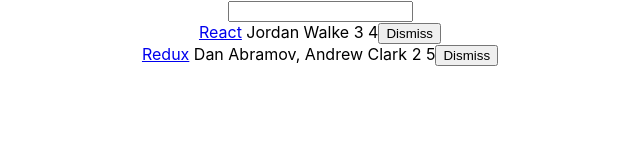
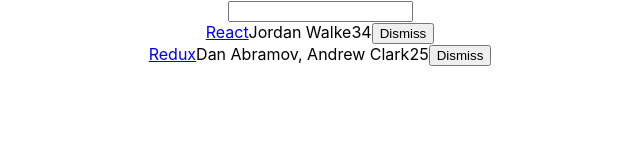
Before and after one commit to kbutchm/hackernews, a React (Create React App) app: page / in a window 1280 px wide. Shown: the top 160 px of the page, without its empty margins (320-960 px from the left). Built offline with nearby package versions, Linux system fonts and the light colour scheme.

Commit message:
split components

```diff
--- a/src/App.js
+++ b/src/App.js
@@ -53,26 +53,39 @@
     const { searchTerm, list } = this.state;
     return (
       <div className="App">
-        <form>
-          <input
-            type="text"
-            value={searchTerm}
-            onChange={this.onSearchChange}
-          />
-        </form>
-        {list.filter(isSearched(searchTerm)).map(item => (
+        <Search value={searchTerm} onChange={this.onSearchChange} />
+        <Table list={list} pattern={searchTerm} onDismiss={this.onDismiss} />
+      </div>
+    );
+  }
+}
+
+class Search extends Component {
+  render() {
+    const { value, onChange } = this.props;
+    return (
+      <form>
+        <input type="text" value={value} onChange={onChange} />
+      </form>
+    );
+  }
+}
+
+class Table extends Component {
+  render() {
+    const { list, pattern, onDismiss } = this.props;
+    return (
+      <div>
+        {list.filter(isSearched(pattern)).map(item => (
           <div key={item.objectID}>
             <span>
               <a href={item.url}>{item.title}</a>
             </span>
-            <span> {item.author}</span>
-            <span> {item.num_comments}</span>
-            <span> {item.points}</span>
+            <span>{item.author}</span>
+            <span>{item.num_comments}</span>
+            <span>{item.points}</span>
             <span>
-              <button
-                onClick={() => this.onDismiss(item.objectID)}
-                type="button"
-              >
+              <button onClick={() => onDismiss(item.objectID)} type="button">
                 Dismiss
               </button>
             </span>
```
